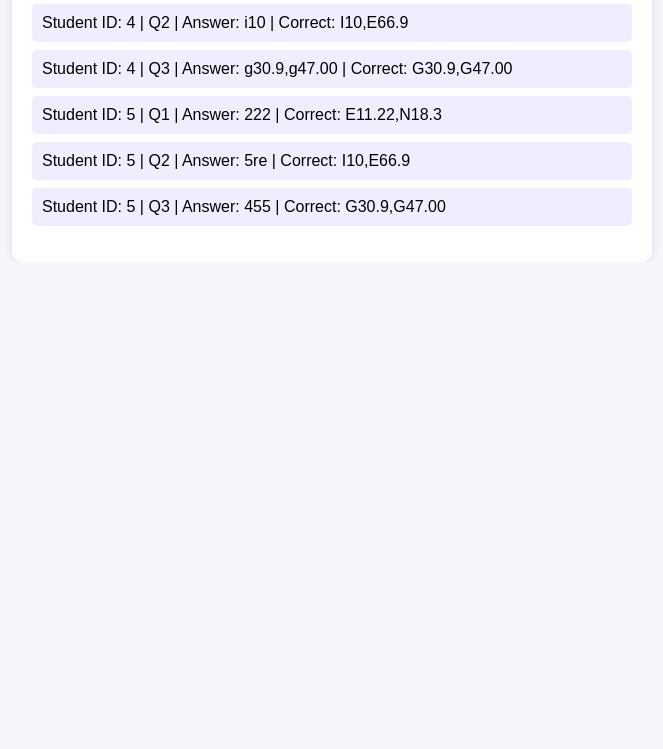
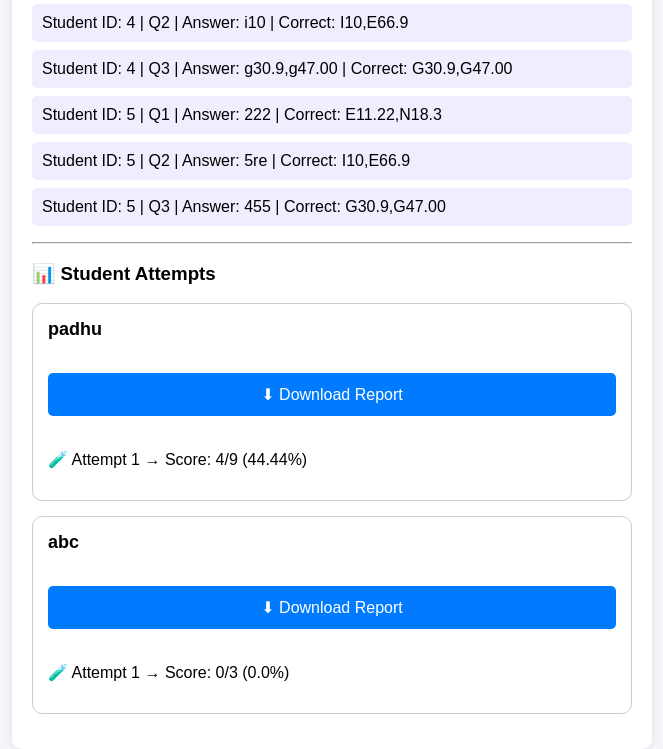
Before and after one commit to Padmajababu/icd_portal, a Flask app: page /admin in a window 1280 px wide. Shown: the part 1422-2171 px from the top of the page, without its empty margins (308-971 px from the left). Before the commit the page ends 1637 px from the top, so only its background shows below. Run offline with Flask 3, Linux system fonts and the light colour scheme; a user stored in the database is signed in; data comes from the database, SQL or seed files in the repository; both versions use the stored data as it was after the commit.

Commit message:
fixed file

```diff
--- a/app.py
+++ b/app.py
@@ -150,7 +150,10 @@ def login():
                 if user.name.strip().lower() == name.strip().lower():
                     login_user(user)
 
-                    session["q_index"] = 0
+                    # 🔥 RESET SESSION FOR NEW QUIZ
+                    session.pop("q_index", None)
+                    session.pop("score", None)
+                    session.pop("attempt", None)
                     return redirect("/student")
 
                 return "Invalid Name"
@@ -192,6 +195,29 @@ def admin():
     questions = Question.query.all()
     results = Result.query.all()
 
+    from collections import defaultdict
+
+    # ✅ GROUP RESULTS
+    student_attempts = defaultdict(lambda: defaultdict(list))
+
+    for r in results:
+        student_attempts[r.student_id][r.attempt].append(r)
+
+    # ✅ CALCULATE SCORES (FIXED INDENTATION)
+    student_scores = {}
+
+    for student_id, attempts in student_attempts.items():
+        student_scores[student_id] = {}
+
+        for attempt_no, records in attempts.items():
+            total = len(records)
+            correct = sum(1 for r in records if r.is_correct)
+
+            student_scores[student_id][attempt_no] = {
+                "score": correct,
+                "total": total
+            }
+
     # ✅ Stats
     total_students = User.query.filter_by(role="student").count()
     total_instructors = User.query.filter_by(role="instructor").count()
@@ -212,6 +238,7 @@ def admin():
         users=users,
         questions=questions,
         results=results,
+        student_scores=student_scores,  # ✅ IMPORTANT
         total_students=total_students,
         total_instructors=total_instructors,
         total_questions=total_questions,
@@ -250,6 +277,52 @@ def export_results():
         mimetype="text/csv",
         headers={"Content-Disposition": "attachment;filename=results.csv"},
     )
+
+# EXPORT
+@app.route("/export_student/<int:student_id>")
+@login_required
+def export_student(student_id):
+
+    if current_user.role != "admin":
+        return "Access Denied"
+
+    import io
+    output = io.StringIO()
+    writer = csv.writer(output)
+
+    # Header
+    writer.writerow([
+        "Attempt",
+        "Question",
+        "Selected Answer",
+        "Correct Answer",
+        "Is Correct"
+    ])
+
+    results = Result.query.filter_by(student_id=student_id).order_by(Result.attempt).all()
+
+    for r in results:
+        question = db.session.get(Question, r.question_id)
+
+        writer.writerow([
+            r.attempt,
+            question.question,
+            r.selected_answer,
+            r.correct_answer,
+            r.is_correct
+        ])
+
+    output.seek(0)
+
+    return Response(
+        output,
+        mimetype="text/csv",
+        headers={
+            "Content-Disposition": f"attachment;filename=student_{student_id}_results.csv"
+        },
+    )
+
+
 
 
 # LOGOUT
@@ -300,18 +373,34 @@ def student():
     if len(questions) == 0:
         return "⚠️ No questions available. Contact admin."
 
+    # ✅ Initialize session values
     if "q_index" not in session:
         session["q_index"] = 0
 
     if "score" not in session:
         session["score"] = 0
 
+    # ✅ FIXED ATTEMPT LOGIC
+    if "attempt" not in session:
+        last_attempt = (
+            Result.query.filter_by(student_id=current_user.id)
+            .order_by(Result.attempt.desc())
+            .first()
+        )
+
+        session["attempt"] = last_attempt.attempt + 1 if last_attempt else 1
+
     index = session["q_index"]
 
+    # ✅ QUIZ COMPLETE
     if index >= len(questions):
         final_score = session.get("score", 0)
+
+        # 🔥 CLEAR SESSION AFTER QUIZ
         session.pop("q_index", None)
         session.pop("score", None)
+        session.pop("attempt", None)
+
         return f"Quiz Completed 🎉 Your Score: {final_score}/{len(questions)}"
 
     current_q = questions[index]
@@ -321,7 +410,9 @@ def student():
 
         if not user_answer:
             return render_template(
-                "student.html", question=current_q, error="Please enter an answer"
+                "student.html",
+                question=current_q,
+                error="Please enter an answer"
             )
 
         user_answer = user_answer.strip().lower()
@@ -336,29 +427,26 @@ def student():
             selected_answer=user_answer,
             correct_answer=current_q.answer,
             is_correct=is_correct,
-            attempt=1,
+            attempt=session["attempt"],  # ✅ correct attempt used
         )
         db.session.add(result)
         db.session.commit()
 
-        # ✅ IF CORRECT → move next
         if is_correct:
             session["score"] += 1
             session["q_index"] += 1
             return redirect("/student")
 
-        # ❌ IF WRONG → show answer (no move yet)
         else:
             return render_template(
                 "student.html",
                 question=current_q,
                 error="Wrong answer!",
                 correct=current_q.answer,
-                show_next=True
+                show_next=True,
             )
 
     return render_template("student.html", question=current_q)
-
 #----------------NEXT QUESTION----------
 @app.route("/next_question")
 @login_required
--- a/templates/admin.html
+++ b/templates/admin.html
@@ -92,6 +92,43 @@
   {% endfor %}
   </ul>
 
+  <hr>
+
+  <!-- STUDENT ATTEMPTS -->
+  <h3>📊 Student Attempts</h3>
+
+  {% for user in users if user.role == 'student' %}
+
+    <div style="border:1px solid #ccc; padding:15px; margin-bottom:15px; border-radius:10px;">
+
+      <strong style="font-size:18px;">{{ user.name }}</strong>
+
+      <!-- DOWNLOAD BUTTON -->
+      <br><br>
+      <a href="/export_student/{{ user.id }}">
+        <button>⬇ Download Report</button>
+      </a>
+
+      <br><br>
+
+      {% if student_scores.get(user.id, {}) %}
+
+        {% for attempt, data in student_scores.get(user.id, {}).items() | sort %}
+          <p>
+            🧪 Attempt {{ attempt }} →
+            Score: {{ data.score }}/{{ data.total }}
+            ({{ ((data.score / data.total) * 100) | round(2) }}%)
+          </p>
+        {% endfor %}
+
+      {% else %}
+        <p>No attempts yet</p>
+      {% endif %}
+
+    </div>
+
+  {% endfor %}
+
 </div>
 
 </body>
```
Also changed, not shown: database.db.
